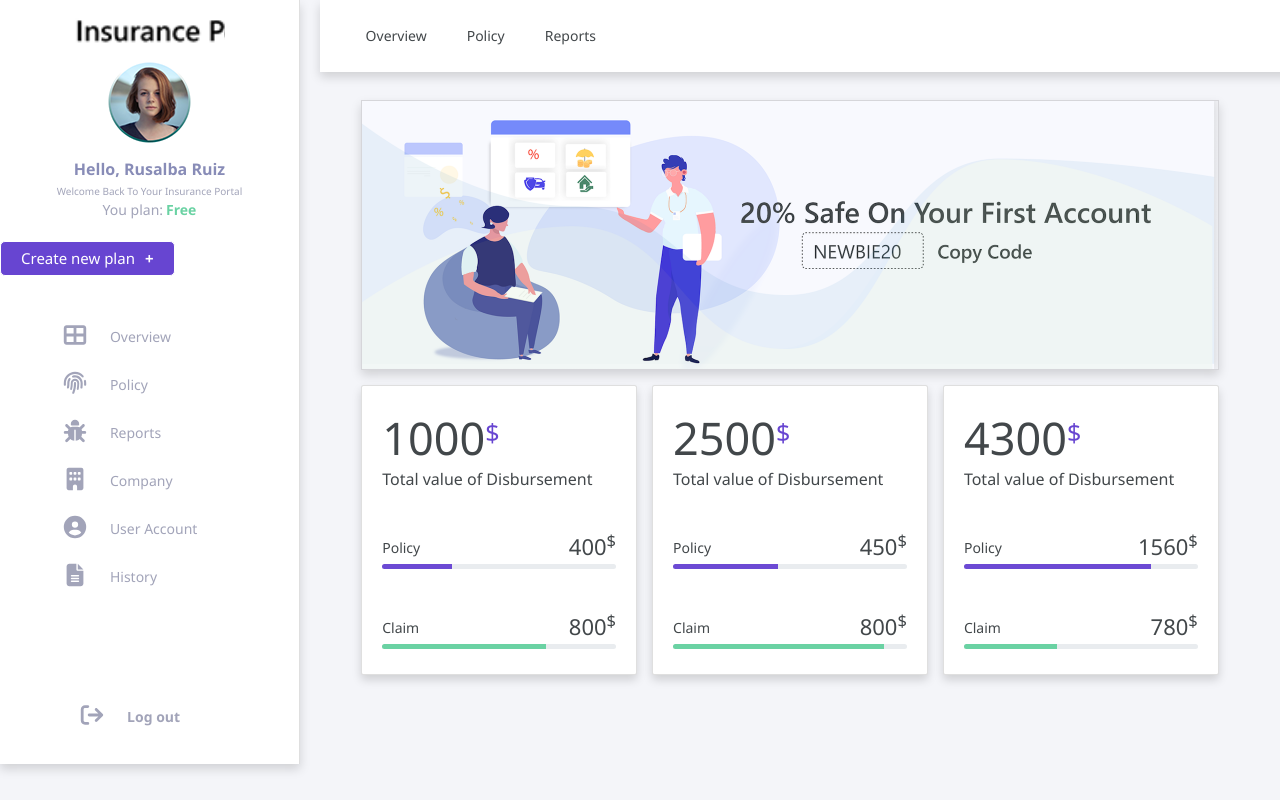
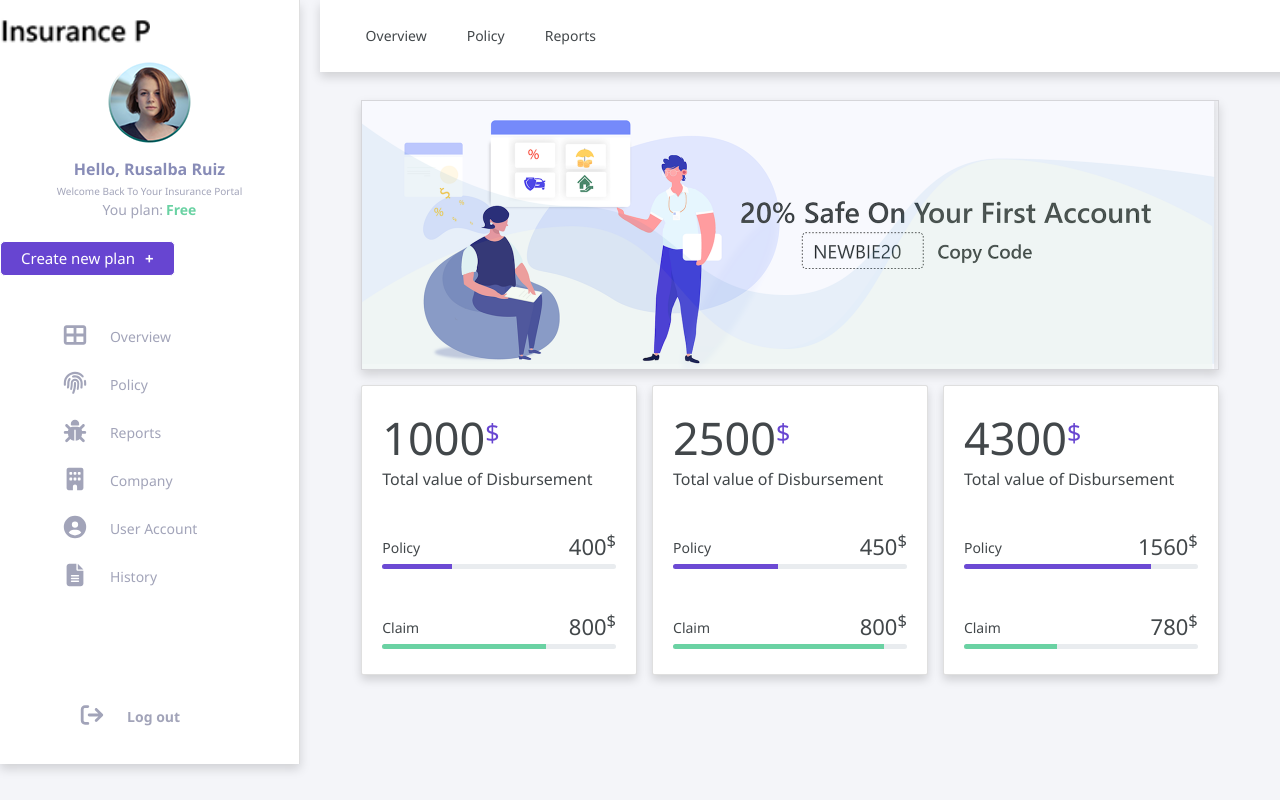
Before and after one commit to ValiaKu/gatsby-valia, a Gatsby site: page / in a window 1280 px wide. Built offline with nearby package versions, Linux system fonts and the light colour scheme; Gatsby itself is replaced by a stand-in of ours.

Commit message:
Update sidebar.scss
fix logo img

```diff
--- a/src/components/sidebar.scss
+++ b/src/components/sidebar.scss
@@ -69,9 +69,7 @@ $activeColorMenuItem: #6845d2;
 .side-box .logo-img {
   margin: 0 auto;
   padding: 1.5rem 0;
-  text-align: center;
-  display: block;
-  width: 150px;
+  width: 15rem;
 }
 .greeting-text {
   font-style: normal;
```
